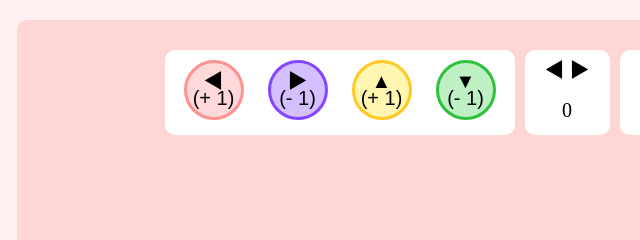
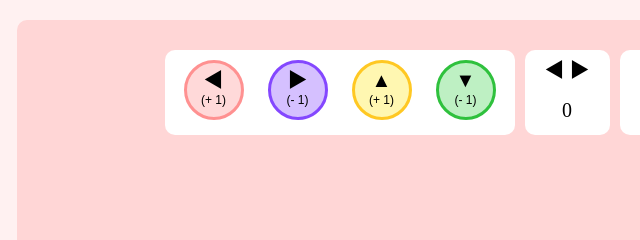
Before and after one commit to uhzill/button_control, a plain HTML site: page index.html in a window 1280 px wide. Shown: the top 240 px of the page, 203-843 px from the left. Drawn offline with Linux system fonts and the light colour scheme.

Commit message:
Update index.html

```diff
--- a/index.html
+++ b/index.html
@@ -12,10 +12,10 @@
     <div id="wrap">
         <div id="topbar_wrap">
             <div id="btn_wrap">
-                <button id="left_btn">◀ <br><span class="samll">(+ 1)</span></button>
-                <button id="right_btn">▶ <br> <span class="samll">(- 1)</span></button>
-                <button id="up_btn">▲ <br><span class="samll">(+ 1)</span></button>
-                <button id="down_btn">▼ <br> <span class="samll">(- 1)</span></button>
+                <button id="left_btn">◀ <br><span class="small">(+ 1)</span></button>
+                <button id="right_btn">▶ <br> <span class="small">(- 1)</span></button>
+                <button id="up_btn">▲ <br><span class="small">(+ 1)</span></button>
+                <button id="down_btn">▼ <br> <span class="small">(- 1)</span></button>
             </div>
             <p id="num">◀ ▶ <br> 0</p>
             <p id="num2"> ▲ ▼ <br> 0</p>
```
